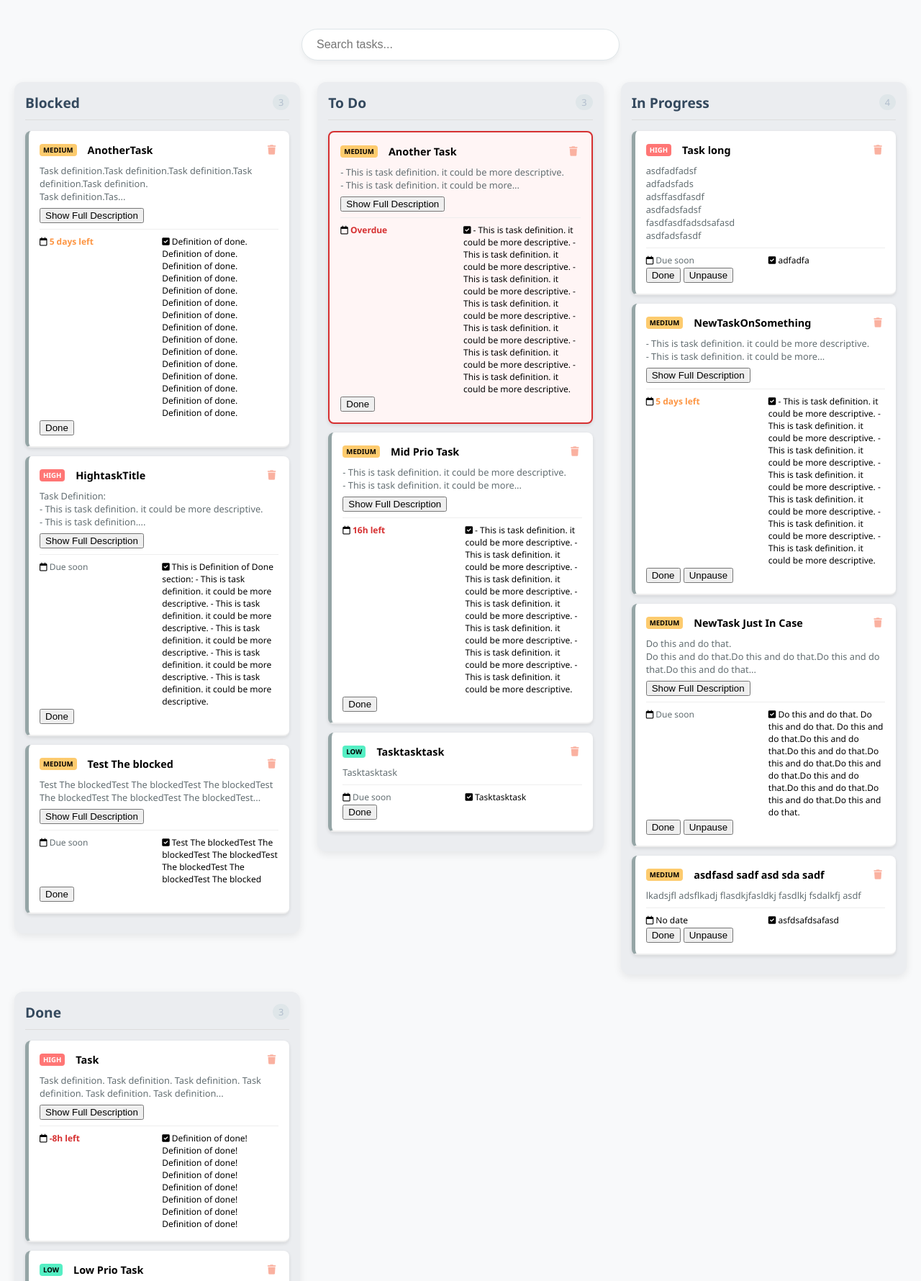
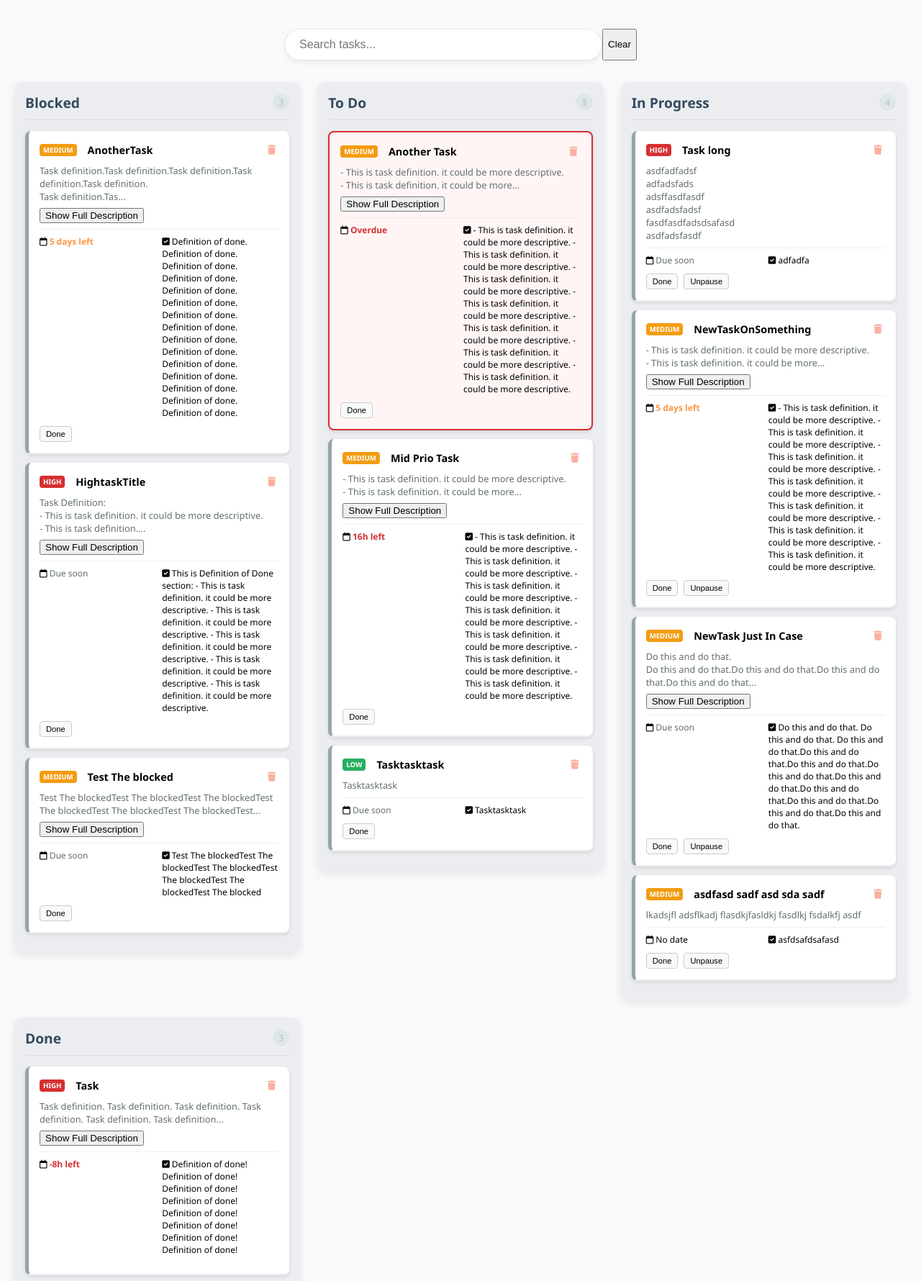
Before and after one commit to ctmnz/super-intelligence-ish, a Flask app: page / in a window 1280 px wide. Shown: the part 140-1920 px from the top of the page at 72% size. Run offline with Flask 3, Linux system fonts and the light colour scheme; data comes from the database, SQL or seed files in the repository; both versions use the stored data as it was after the commit.

Commit message:
fixed search

```diff
--- a/slop-kanban-board/app.py
+++ b/slop-kanban-board/app.py
@@ -52,5 +52,19 @@ def delete_task_api(task_id):
     delete_task(task_id)
     return jsonify({"message": "Task deleted"})
 
+@app.route('/api/tasks/<int:task_id>/blockers', methods=['POST'])
+def add_task_blocker(task_id):
+    data = request.json
+    blocker_id = data.get('blocker_id')
+    if not blocker_id:
+        return jsonify({"message": "Blocker ID is required"}), 400
+    add_blocker(task_id, int(blocker_id))
+    return jsonify({"message": "Blocker added"})
+
+@app.route('/api/tasks/<int:task_id>/blockers/<int:blocker_id>', methods=['DELETE'])
+def remove_task_blocker(task_id, blocker_id):
+    remove_blocker(task_id, blocker_id)
+    return jsonify({"message": "Blocker removed"})
+
 if __name__ == '__main__':
     app.run(debug=True)
--- /dev/null
+++ b/slop-kanban-board/output.txt
@@ -0,0 +1,4 @@
+Traceback (most recent call last):
+  File "/home/daniel/AI/generated-slop/slop-kanban-board/app.py", line 1, in <module>
+    from flask import Flask, render_template, request, jsonify
+ModuleNotFoundError: No module named 'flask'
--- a/slop-kanban-board/static/css/style.css
+++ b/slop-kanban-board/static/css/style.css
@@ -85,9 +85,47 @@ p {
     min-height: 400px;
 }
 
-.priority-high { background-color: #ff7675; color: white; }
-.priority-medium { background-color: #fdcb6e; color: black; }
-.priority-low { background-color: #55efc4; color: black; }
+.priority-high { background-color: #d63031; color: white; }
+.priority-medium { background-color: #f39c12; color: white; }
+.priority-low { background-color: #27ae60; color: white; }
+
+.task-actions {
+    display: flex;
+    gap: 8px;
+    margin-top: 10px;
+}
+
+.btn-sm {
+    padding: 4px 8px;
+    font-size: 0.7rem;
+    border-radius: 4px;
+    border: 1px solid #ccc;
+    background: #f8f9fa;
+    cursor: pointer;
+}
+
+.btn-sm:hover {
+    background: #e9ecef;
+}
+
+.task-actions {
+    display: flex;
+    gap: 8px;
+    margin-top: 10px;
+}
+
+.btn-sm {
+    padding: 4px 8px;
+    font-size: 0.7rem;
+    border-radius: 4px;
+    border: 1px solid #ccc;
+    background: #f8f9fa;
+    cursor: pointer;
+}
+
+.btn-sm:hover {
+    background: #e9ecef;
+}
 
 .overdue {
     color: #d63031;
--- a/slop-kanban-board/static/js/app.js
+++ b/slop-kanban-board/static/js/app.js
@@ -1,11 +1,43 @@
+function showToast(message, type = 'info') {
+    const container = document.getElementById('toast-container');
+    const toast = document.createElement('div');
+    toast.className = `toast toast-${type}`;
+    toast.textContent = message;
+
+    // Simple styles for the toast
+    Object.assign(toast.style, {
+        padding: '12px 20px',
+        margin: '10px',
+        borderRadius: '8px',
+        backgroundColor: type === 'error' ? '#d63031' : '#27ae60',
+        color: 'white',
+        boxShadow: '0 4px 12px rgba(0,0,0,0.15)',
+        minWidth: '200px',
+        position: 'fixed',
+        top: '20px',
+        right: '20px',
+        zIndex: '9999',
+        transition: 'opacity 0.3s ease',
+        opacity: '1'
+    });
+
+    container.appendChild(toast);
+    setTimeout(() => {
+        toast.style.opacity = '0';
+        setTimeout(() => toast.remove(), 300);
+    }, 3000);
+}
+
 async function fetchTasks() {
     try {
         const response = await fetch('/api/tasks');
         if (!response.ok) throw new Error(`HTTP error! status: ${response.status}`);
         const tasks = await response.json();
+        allTasks = tasks;
         renderTasks(tasks);
     } catch (error) {
         console.error('Error fetching tasks:', error);
+        showToast('Failed to load tasks', 'error');
     }
 }
 
@@ -30,7 +62,7 @@ function getTimeRemaining(dateString) {
 }
 
 function renderTasks(tasks) {
-    if (tasks)     if (tasks !== undefined) allTasks = tasks;
+    const taskList = tasks || allTasks;
     const columns = ['blocked', 'todo', 'in-progress', 'done'];
     columns.forEach(col => {
         const container = document.getElementById(`${col}-tasks`);
@@ -38,8 +70,8 @@ function renderTasks(tasks) {
         console.log(`Checking column ${col}: container=${container}, countSpan=${countSpan}`);
         if (!container || !countSpan) return;
     container.innerHTML = '';
-    console.log('Rendering tasks:', allTasks);
-    const filteredTasks = allTasks.filter(t => t[3] && t[3].trim() === col);
+    console.log('Rendering tasks:', taskList);
+    const filteredTasks = taskList.filter(t => t[3] && t[3].trim() === col);
     countSpan.textContent = filteredTasks.length;
     if (filteredTasks.length === 0) {
         container.innerHTML = `
@@ -55,6 +87,7 @@ function renderTasks(tasks) {
             div.className = 'task-card';
             div.setAttribute('draggable', 'true');
             div.setAttribute('data-id', task[0]);
+            div.addEventListener('dragstart', handleDragStart);
 
             const priority = task[4] || 'Medium';
             const priorityClass = priority.toLowerCase() === 'high' ? 'priority-high' :
@@ -64,7 +97,9 @@ function renderTasks(tasks) {
             const overdueClass = isOverdue ? 'overdue-border' : '';
 
             let timeText = '';
-                  if (task[5] && !isOverdue) {
+            if (isOverdue) {
+                timeText = `<span class="time-urgent">Overdue</span>`;
+            } else if (task[5]) {
                 const now = new Date();
                 const due = new Date(task[5]);
                 const diffInMs = due - now;
@@ -76,8 +111,6 @@ function renderTasks(tasks) {
                 } else {
                     timeText = `<span class="time-normal">Due soon</span>`;
                 }
-                  } else if (isOverdue) {
-                      timeText = `<span class="time-urgent">Overdue</span>`;
             } else {
                 timeText = `<span>No date</span>`;
             }
@@ -119,74 +152,16 @@ function renderTasks(tasks) {
 
 function searchTasks() {
     const query = document.getElementById('search-input').value.toLowerCase();
-  const columns = ['todo', 'in-progress', 'done'];
-  columns.forEach(col => {
-    const container = document.getElementById(`${col}-tasks`);
-    const countSpan = document.getElementById(`count-${col}`);
-    if (!container || !countSpan) return;
-    container.innerHTML = '';
-    const filtered = allTasks.filter(t => {
-      const matchesQuery = t[1].toLowerCase().includes(query) || t[2].toLowerCase().includes(query);
-      return t[3] === col && matchesQuery;
+    if (!query) {
+        renderTasks(allTasks);
+        return;
+    }
+    const filtered = allTasks.filter(task => {
+        const titleMatch = task[1].toLowerCase().includes(query);
+        const descMatch = task[2] && task[2].toLowerCase().includes(query);
+        return titleMatch || descMatch;
     });
-    countSpan.textContent = filtered.length;
-    if (filtered.length === 0) {
-      container.innerHTML = `
-        <div class="empty-state">
-          <i class="fas fa-clipboard-list"></i>
-          <p>No tasks found</p>
-        </div>
-      `;
-    } else {
-      filtered.forEach(task => {
-        const div = document.createElement('div');
-        div.className = 'task-card';
-        div.setAttribute('draggable', 'true');
-        div.setAttribute('data-id', task[0]);
-
-        const priority = task[4] || 'Medium';
-        const priorityClass = priority.toLowerCase() === 'high' ? 'priority-high' :
-                                  priority.toLowerCase() === 'medium' ? 'priority-medium' : 'priority-low';
-
-        const isOverdue = task[5] && new Date(task[5]) < new Date() && task[3] !== 'done';
-        const overdueClass = isOverdue ? 'overdue-border' : '';
-
-        let timeText = '';
-        if (task[5] && !isOverdue) {
-          const now = new Date();
-          const due = new Date(task[5]);
-          const diffInMs = due - now;
-          const diffInHours = Math.floor(diffInMs / (1000 * 60 * 60));
-          if (diffInHours <= 24) {
-            timeText = `<span class="time-urgent">${Math.floor(diffInMs / (1000 * 60 * 60))}h left</span>`;
-          } else if (diffInHours <= 168) {
-            timeText = `<span class="time-warning">${Math.floor(diffInMs / (1000 * 3600 * 24))} days left</span>`;
-          } else {
-            timeText = `<span class="time-normal">Due soon</span>`;
-          }
-        } else if (isOverdue) {
-          timeText = `<span class="time-urgent">Overdue</span>`;
-        } else {
-          timeText = `<span>No date</span>`;
-        }
-
-        div.classList.add(overdueClass);
-        div.innerHTML = `
-          <div class="task-header">
-            <span class="priority-badge ${priorityClass}">${priority}</span>
-            <strong class="task-title">${task[1]}</strong>
-            <button class="delete-btn" onclick="deleteTask(${task[0]})"><i class="fas fa-trash"></i></button>
-          </div>
-           <p class="task-desc">${query ? task[2].split(query).join(`<mark>${query}</mark>`) : (task[2] || '')}</p>
-          <div class="task-info">
-            <span><i class="far fa-calendar"></i> ${timeText}</span>
-            <span><i class="fas fa-check-square"></i> ${task[6] || 'N/A'}</span>
-          </div>
-        `;
-        container.appendChild(div);
-      });
-    }
-  });
+    renderTasks(filtered);
 }
 
 let draggedTask = null;
@@ -200,9 +175,14 @@ document.querySelectorAll('.column').forEach(column => {
     column.addEventListener('dragover', (e) => {
       e.preventDefault();
       e.dataTransfer.dropEffect = 'move';
+      column.classList.add('column-drag-over');
+    });
+    column.addEventListener('dragleave', (e) => {
+      column.classList.remove('column-drag-over');
     });
     column.addEventListener('drop', (e) => {
       e.preventDefault();
+      column.classList.remove('column-drag-over');
       const taskId = e.dataTransfer.getData('text/plain');
       const targetColumn = column.id;
       updateTaskStatus(taskId, targetColumn);
@@ -228,7 +208,7 @@ async function updateTaskStatus(taskId, newStatus) {
     console.error('Error updating status:', error);
     allTasks[taskIndex][3] = oldStatus;
     renderTasks();
-    alert('Failed to update status.');
+    showToast('Failed to update status', 'error');
   }
 }
 
@@ -242,7 +222,7 @@ async function updateTaskStatus(taskId, newStatus) {
   const submitBtn = document.querySelector('.btn-primary');
 
   if (!title) {
-      alert('Please enter a task title');
+    showToast('Please enter a task title', 'error');
     return;
   }
 
@@ -278,7 +258,7 @@ async function updateTaskStatus(taskId, newStatus) {
     }
   } catch (error) {
     console.error('Error adding task:', error);
-      alert('Error adding task');
+    showToast('Error adding task', 'error');
   } finally {
     if (submitBtn) {
       submitBtn.disabled = false;
@@ -299,7 +279,7 @@ async function deleteTask(taskId) {
       fetchTasks();
     } catch (error) {
       console.error('Error deleting task:', error);
-      alert('Failed to delete task');
+      showToast('Failed to delete task', 'error');
     } finally {
       if (btn) {
         btn.disabled = false;
@@ -309,7 +289,23 @@ async function deleteTask(taskId) {
   }
 }
 
-document.addEventListener('DOMContentLoaded', fetchTasks);
+document.addEventListener('DOMContentLoaded', () => {
+    fetchTasks();
+    initValidation();
+});
+
+function initValidation() {
+    const titleInput = document.getElementById('task-title');
+    if (!titleInput) return;
+
+    titleInput.addEventListener('input', () => {
+        if (titleInput.value.trim() === '') {
+            titleInput.style.borderColor = '#d63031';
+        } else {
+            titleInput.style.borderColor = '';
+        }
+    });
+}
 
 function toggleDesc(button) {
   const card = button.closest('.task-card');
--- a/slop-kanban-board/templates/index.html
+++ b/slop-kanban-board/templates/index.html
@@ -7,7 +7,8 @@
     <link rel="stylesheet" href="/static/css/style.css">
     <link rel="stylesheet" href="https://cdnjs.cloudflare.com/ajax/libs/font-awesome/6.0.0/css/all.min.css">
 </head>
-<body class="dark-theme">
+<div id="toast-container" style="position: fixed; top: 20px; right: 20px; z-index: 1000;"></div>
+
     <div class="container">
         <header>
             <h1><i class="fas fa-chess"></i> Kanban Board</h1>
@@ -16,6 +17,7 @@
 
         <div class="search-container">
             <input type="text" id="search-input" placeholder="Search tasks..." oninput="searchTasks()">
+            <button onclick="clearSearch()" class="btn-secondary">Clear</button>
         </div>
 
         <div class="board">
```
Also changed, not shown: other parts of slop-kanban-board/static/css/style.css (+29 -0 lines), slop-kanban-board/database.py (+31 -4 lines), slop-kanban-board/kanban.db. Lines whose indentation alone changed are shown as unchanged.
